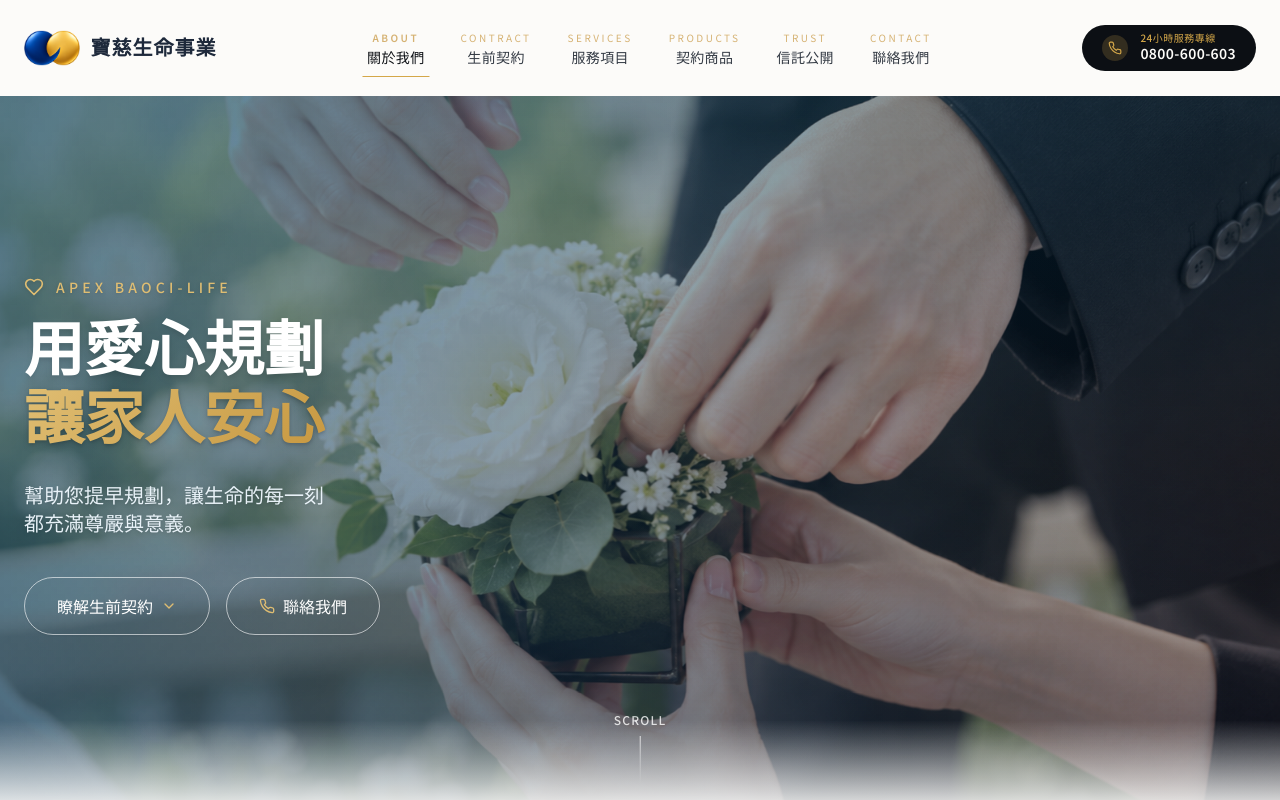
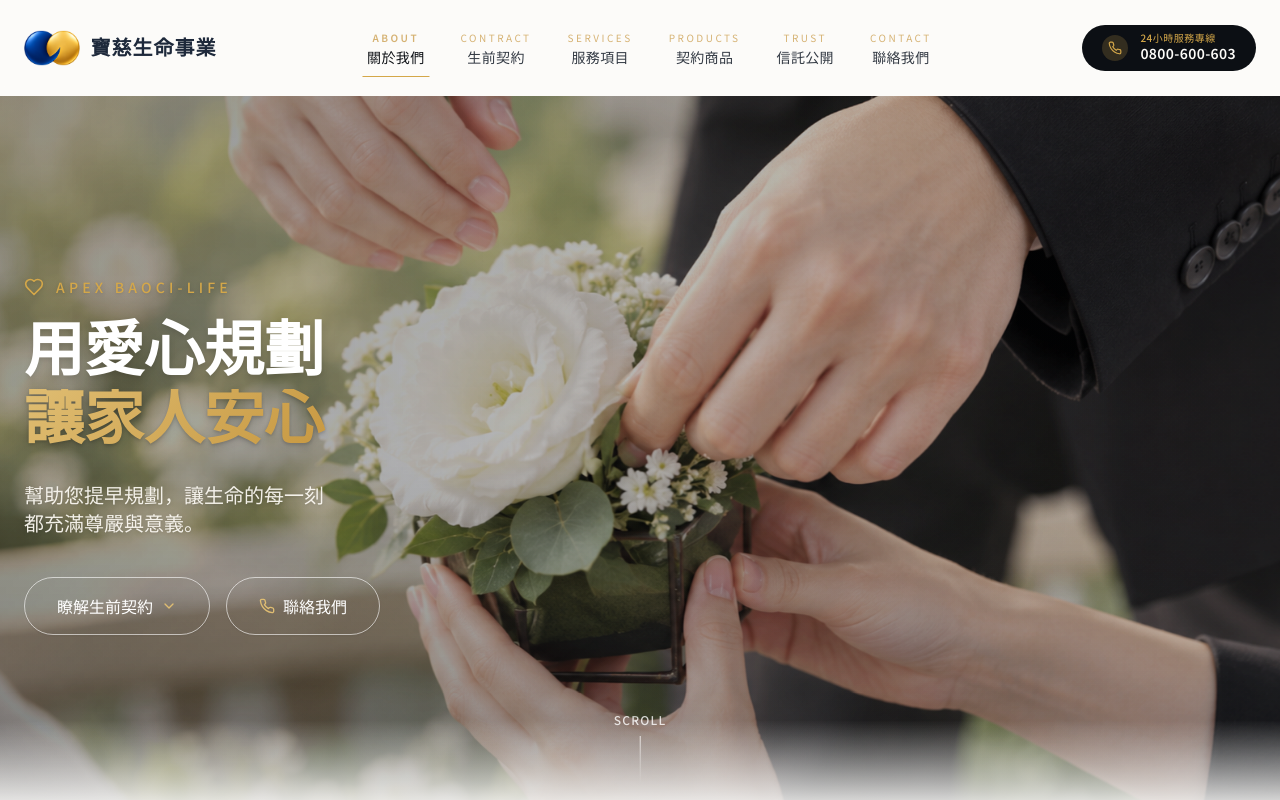
Before and after one commit to m9606286/baoci-life-website, a React (Vite) app: page / in a window 1280 px wide. Shown: the top 800 px of the page. Built offline with nearby package versions, Linux system fonts and the light colour scheme.

Commit message:
Update Hero.tsx

```diff
--- a/src/components/Hero.tsx
+++ b/src/components/Hero.tsx
@@ -12,17 +12,16 @@ export default function Hero() {
           alt="家人彼此陪伴"
           className="w-full h-full object-cover animate-slow-zoom"
         />
-        {/* 水藍色質感漸層遮罩 (Sky/Slate-Blue overlay) */}
-        <div className="absolute inset-0 bg-gradient-to-b from-sky-950/40 via-slate-900/30 to-slate-950/50" />
-        <div className="absolute inset-0 bg-gradient-to-r from-sky-900/50 via-sky-900/20 to-transparent" />
+        <div className="absolute inset-0 bg-gradient-to-b from-ink-950/20 via-ink-900/15 to-ink-900/35" />
+        <div className="absolute inset-0 bg-gradient-to-r from-ink-950/30 to-transparent" />
       </div>
 
       {/* Content */}
       <div className="relative h-full mx-auto max-w-8xl px-6 flex flex-col justify-center">
         <div className="max-w-3xl">
           <div className="flex items-center gap-3 mb-6 animate-fade-in" style={{ animationDelay: '0.2s', opacity: 0 }}>
-            <Heart className="w-5 h-5 text-gold-300 drop-shadow" />
-            <span className="text-gold-300 text-sm tracking-[0.3em] uppercase font-medium drop-shadow">Apex BaoCi-Life</span>
+            <Heart className="w-5 h-5 text-gold-400 drop-shadow" />
+            <span className="text-gold-400 text-sm tracking-[0.3em] uppercase font-medium drop-shadow">Apex BaoCi-Life</span>
           </div>
 
           <h1
@@ -34,7 +33,7 @@ export default function Hero() {
           </h1>
 
           <p
-            className="mt-8 text-lg md:text-xl text-sky-50/95 leading-relaxed max-w-2xl animate-fade-up font-medium drop-shadow"
+            className="mt-8 text-lg md:text-xl text-ivory-100/95 leading-relaxed max-w-2xl animate-fade-up font-medium drop-shadow"
             style={{ animationDelay: '0.7s', opacity: 0 }}
           >
             幫助您提早規劃，讓生命的每一刻
@@ -46,6 +45,7 @@ export default function Hero() {
             className="mt-10 flex flex-col sm:flex-row gap-4 animate-fade-up"
             style={{ animationDelay: '1s', opacity: 0 }}
           >
+            {/* 瞭解生前契約：改為透明底、白框與毛玻璃質感 */}
             <Link
               to="/preneed"
               className="inline-flex items-center justify-center px-8 py-4 rounded-full border border-white/60 text-white font-medium hover:bg-white/10 transition-all backdrop-blur-sm group shadow-sm"
@@ -53,6 +53,8 @@ export default function Hero() {
               <span>瞭解生前契約</span>
               <ChevronDown className="w-4 h-4 ml-2 text-gold-300 group-hover:translate-y-0.5 transition-transform" />
             </Link>
+
+            {/* 聯絡我們 */}
             <Link
               to="/contact"
               className="inline-flex items-center justify-center px-8 py-4 rounded-full border border-white/60 text-white font-medium hover:bg-white/10 transition-all backdrop-blur-sm group shadow-sm"
```
